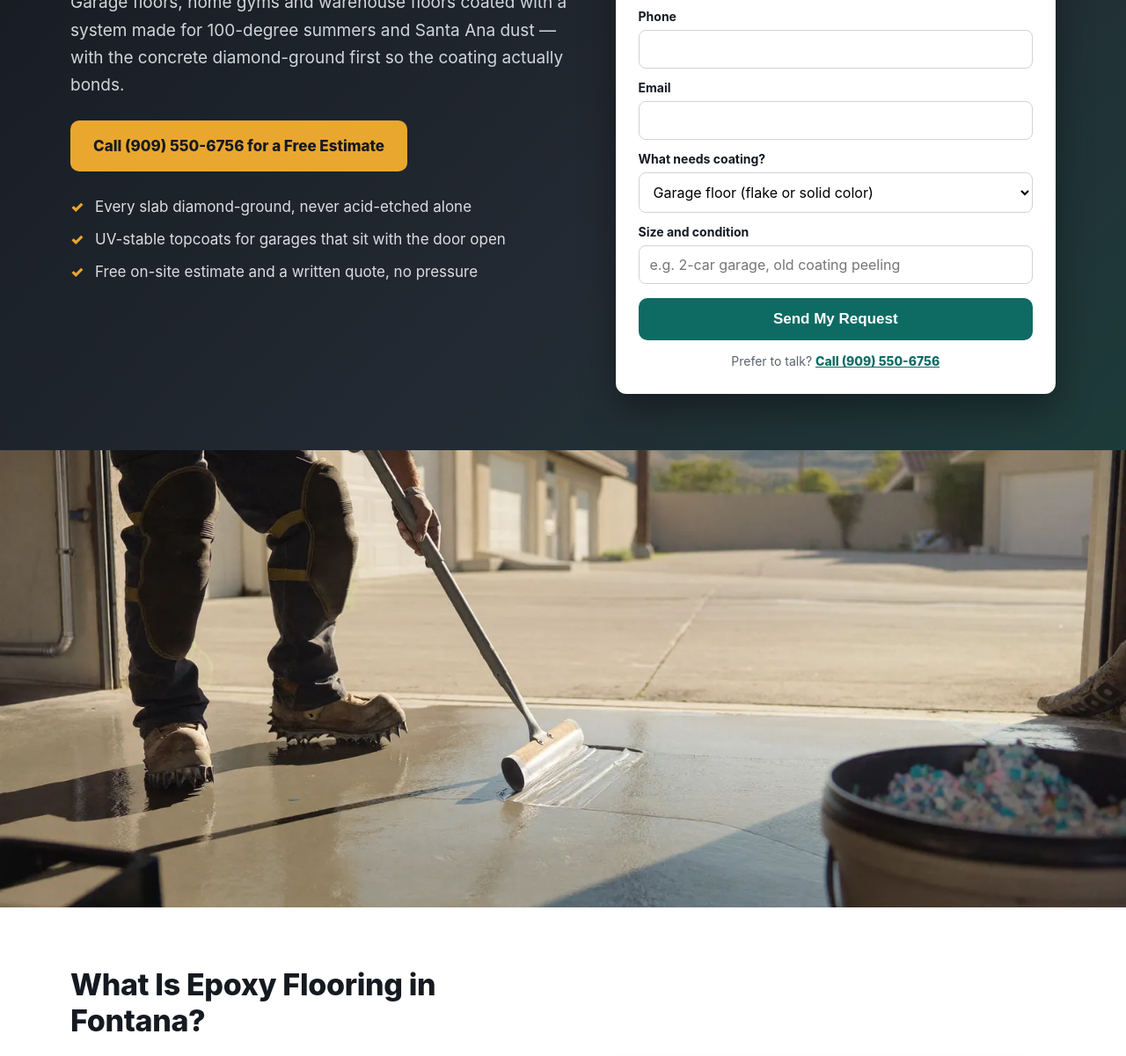
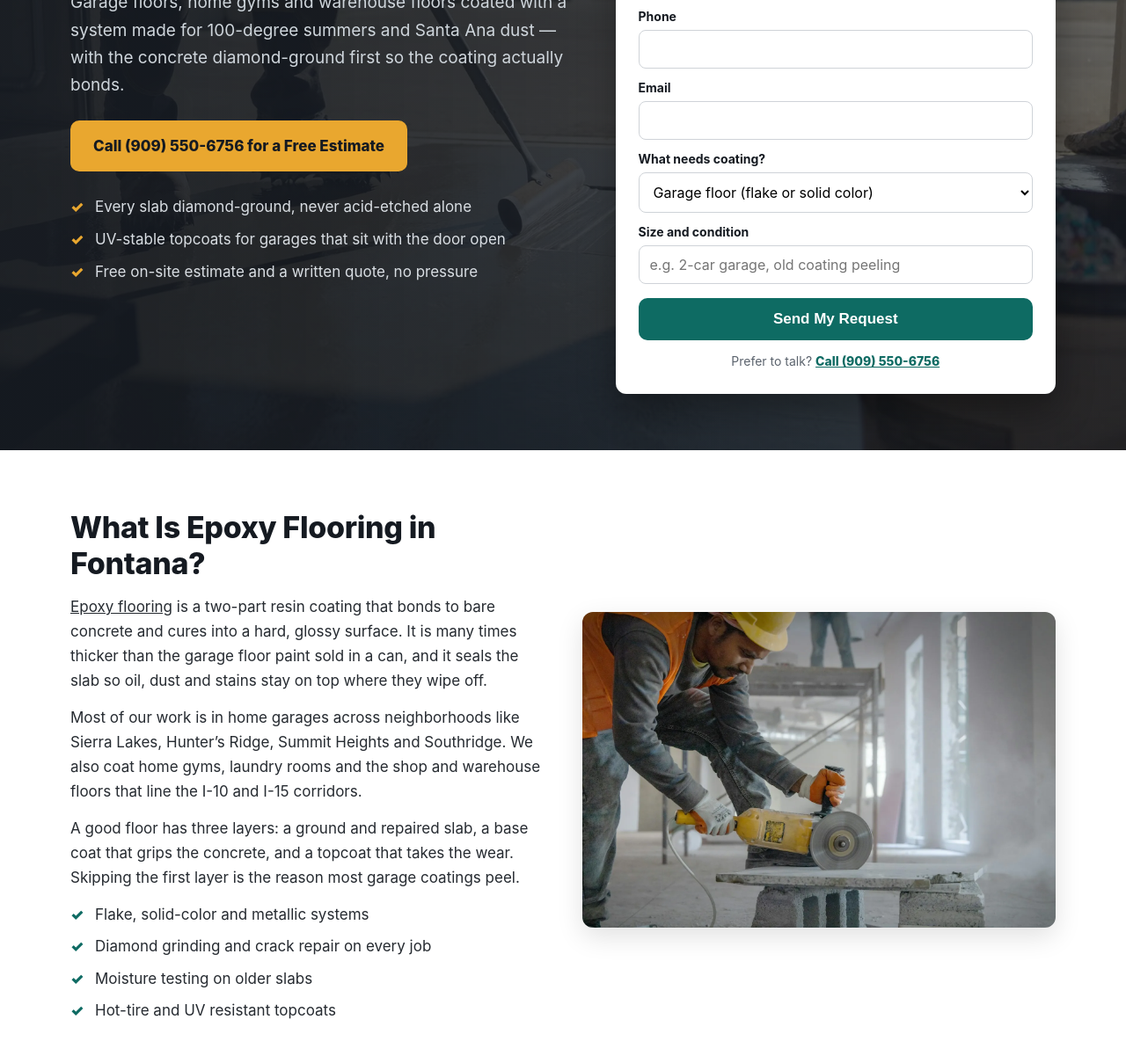
Before and after one commit to iDevRM/epoxy-flooring-fontana, a plain HTML site: page index.html in a window 1280 px wide. Shown: the part 321-1522 px from the top of the page at 88% size. Drawn offline with Linux system fonts and the light colour scheme.

Commit message:
Home page header: background photo + quote form
Updated header style with gradient background image.

```diff
--- a/index.html
+++ b/index.html
@@ -112,7 +112,7 @@
   </div>
 </nav>
 
-<header class="hero">
+<header class="hero" style="background:linear-gradient(90deg,rgba(21,26,33,0.93) 0%,rgba(21,26,33,0.84) 50%,rgba(21,26,33,0.62) 100%),url('epoxy-flooring-fontana-hero.webp') center/cover no-repeat;">
   <div class="wrap hero-grid">
     <div class="hero-copy">
       <span class="eyebrow">Garage &amp; Commercial Floor Coatings</span>
@@ -153,10 +153,6 @@
     </div>
   </div>
 </header>
-
-<section class="hero-band">
-  <img src="epoxy-flooring-fontana-hero.webp" alt="Installer spreading epoxy across a two-car garage floor" width="1600" height="900">
-</section>
 
 <!-- WHAT IS IT -->
 <section class="section">
```
